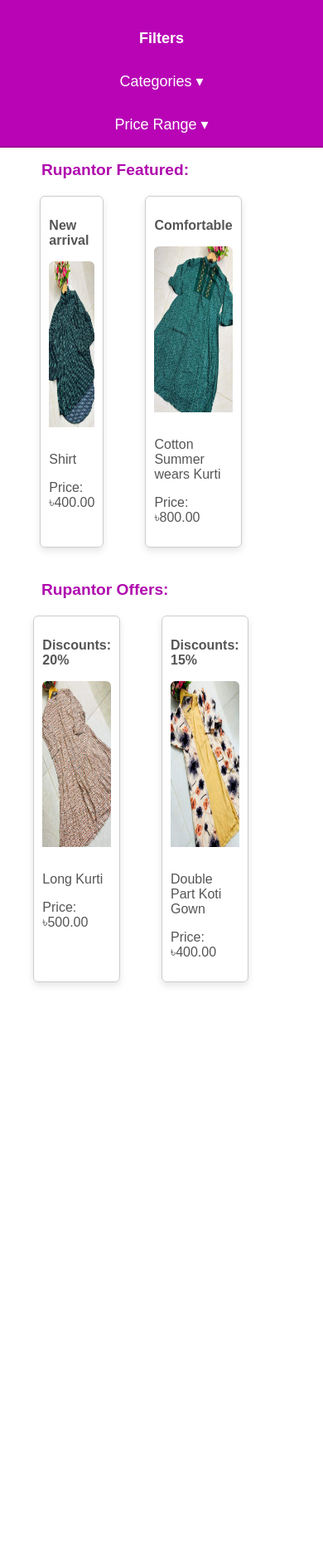
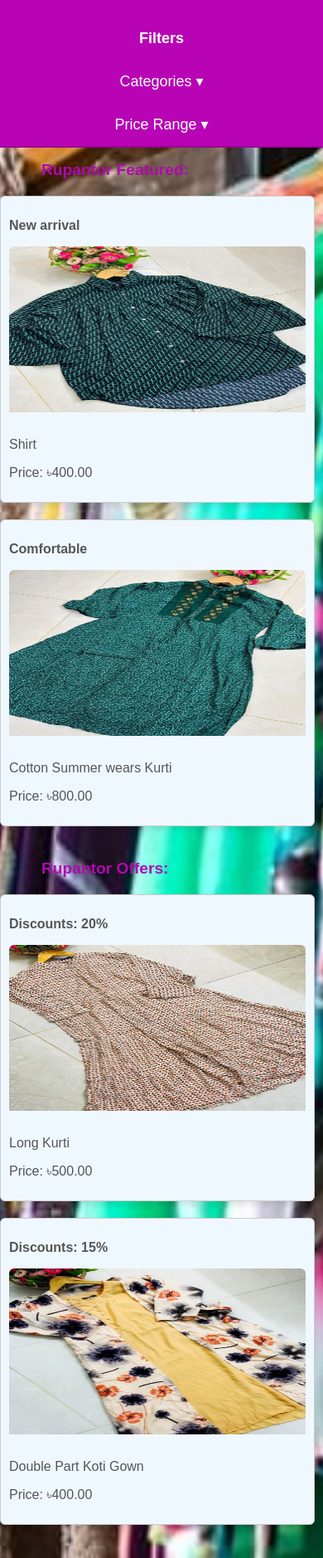
Before and after one commit to MazFahim/clientProjects, a Django app: page / in a window 390 px wide. Shown: the part 437-2315 px from the top of the page at 83% size. Before the commit the page ends 1625 px from the top, so only its background shows below. Run offline with Django 5.2, Linux system fonts and the light colour scheme; data comes from the database, SQL or seed files in the repository.

Commit message:
Rupantor: bg pic added

```diff
--- a/Rupantor/management/templates/home.html
+++ b/Rupantor/management/templates/home.html
@@ -5,6 +5,12 @@
     <meta name="viewport" content="width=device-width, initial-scale=1.0">
     <title>Home</title>
     <style>
+        body{
+            background-image: url('/media/bgImage.jpg');
+            background-size: cover;
+            background-position: center;
+            background-repeat: no-repeat;
+        }
         .category-title{
             font-size: larger;
             margin-left: 50px;
@@ -25,6 +31,7 @@
             margin-bottom: 20px;
             box-shadow: 0 4px 8px rgba(0, 0, 0, 0.1);
             transition: box-shadow 0.3s ease;
+            background-color: aliceblue;
         }
         .card:hover {
             box-shadow: 0 8px 16px rgba(0, 0, 0, 0.2);
@@ -43,6 +50,24 @@
             object-fit: fill;
             border-radius: 6px 6px 0 0;
             margin-bottom: 10px;
+        }
+        @media screen and (max-width: 1200px) {
+            .card {
+                flex: 0 1 calc(30% - 30px);
+                margin-right: 30px;
+            }
+        }
+        @media screen and (max-width: 768px) {
+            .card {
+                flex: 0 1 calc(45% - 20px);
+                margin-right: 20px;
+            }
+        }
+        @media screen and (max-width: 480px) {
+            .card {
+                flex: 0 1 calc(100% - 10px);
+                margin-right: 10px;
+            }
         }
     </style>
 </head>
--- a/Rupantor/management/templates/product_detail.html
+++ b/Rupantor/management/templates/product_detail.html
@@ -22,11 +22,12 @@
         .product-details{
             display: flex;
             justify-content: space-around;
+            flex-wrap: wrap;
         }
         .product-image {
             width: 100%;
             max-width: 450px;
-            height: 500px;
+            height: auto;
         }
         .details{
             margin-top: 100px;
```
Also changed, not shown: Rupantor/management/templates/filtered_elements.html (+7 -0 lines), Rupantor/media/anime.jpg (deleted), Rupantor/media/bgImage.jpg (added).
